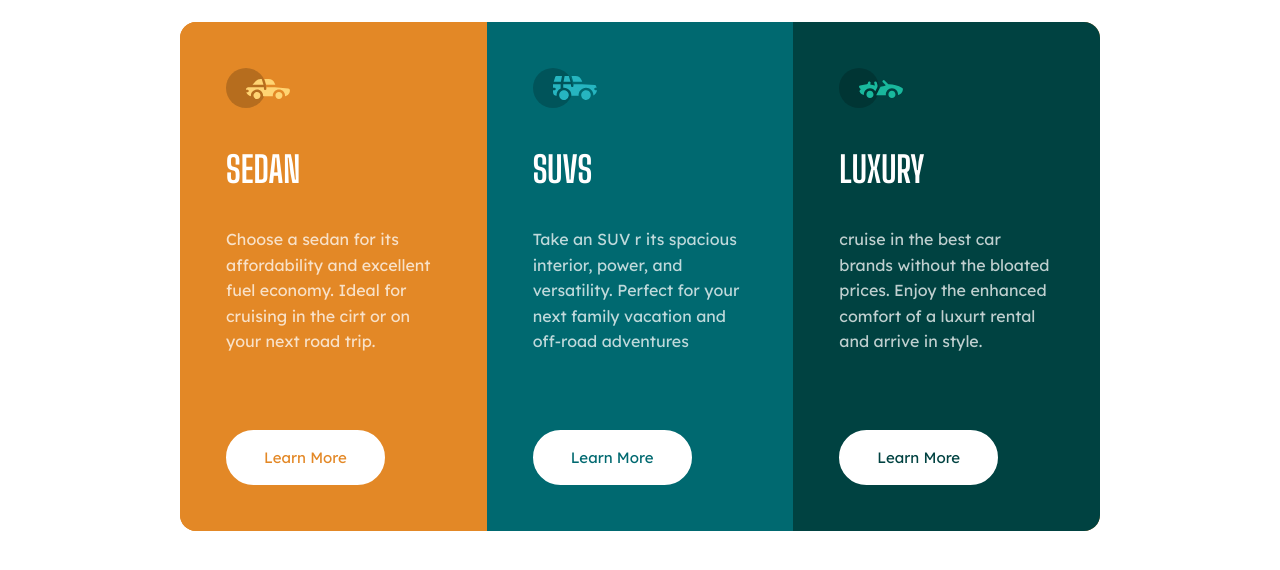
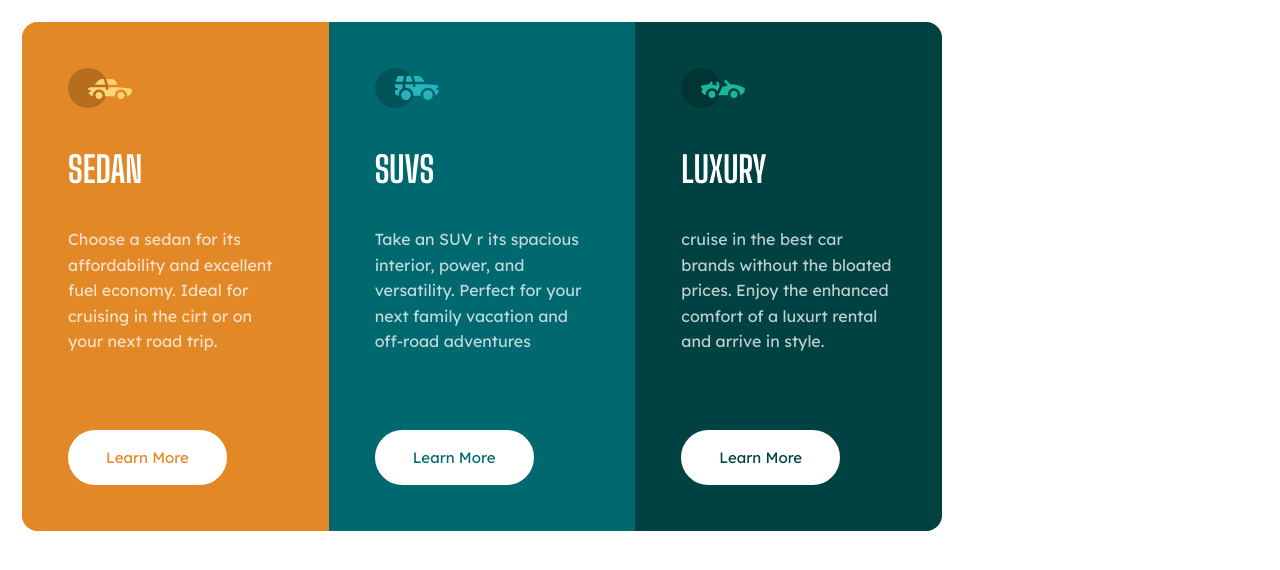
Before and after one commit to moncadad/preview-component, a React (Vite) app: page / in a window 1280 px wide. Shown: the top 570 px of the page. Built offline with nearby package versions, Linux system fonts and the light colour scheme.

Commit message:
Update App.sass

```diff
--- a/src/App.sass
+++ b/src/App.sass
@@ -28,7 +28,7 @@ body
     display: flex
     flex-direction: column
     max-height: 100vh
-    align-items: center
+    // align-items: center
     justify-content: center
 .wrapper
     background: $bright-orange
```
